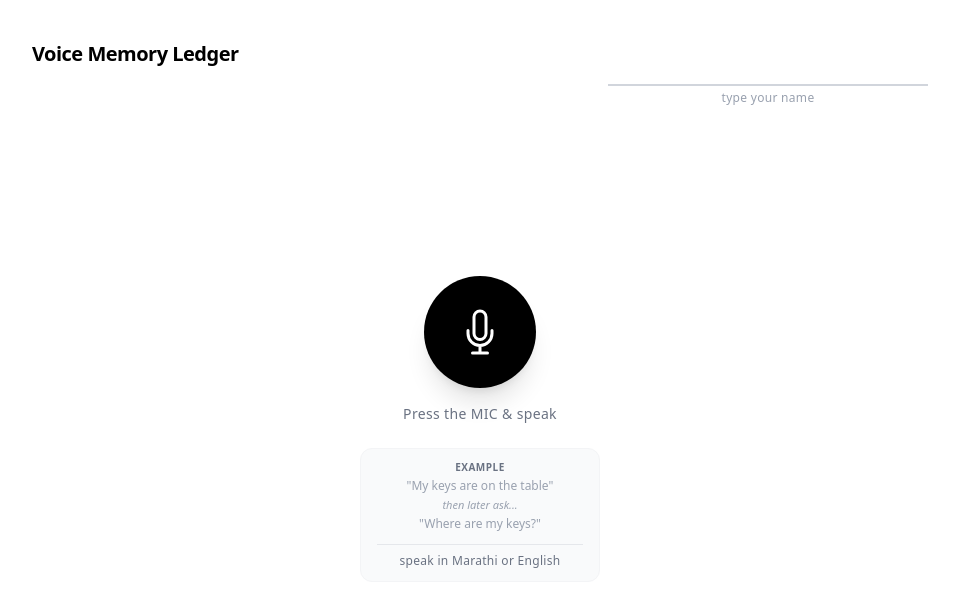
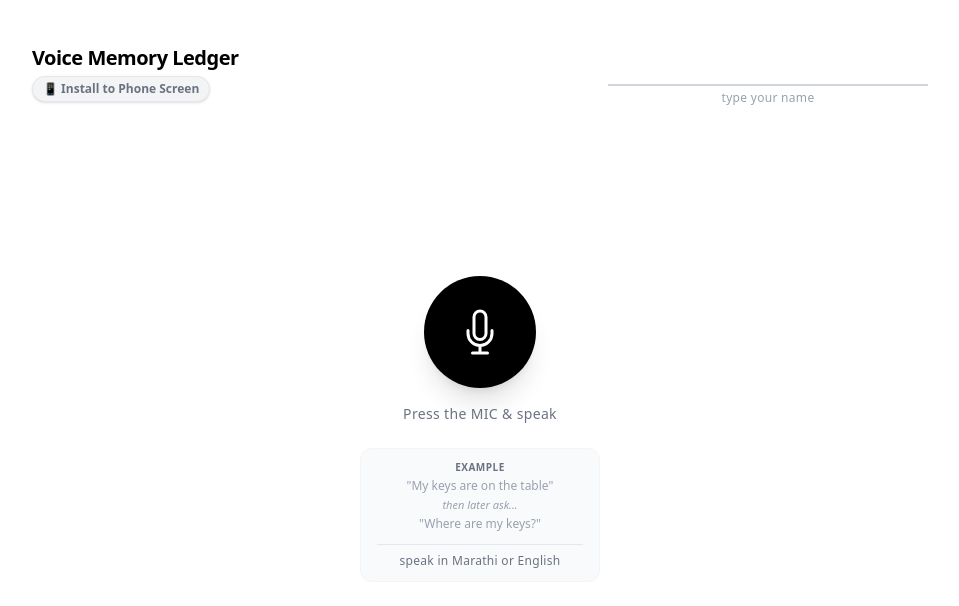
Before and after one commit to pramodapte55-ai/ai-voice-diary, a React (Vite) app: page / in a window 1280 px wide. Shown: the top 606 px of the page, without its empty margins (160-1119 px from the left). Built offline with nearby package versions, Linux system fonts and the light colour scheme.

Commit message:
Deploy manual PWA fallback screen shortcut install link button

```diff
--- a/src/App.tsx
+++ b/src/App.tsx
@@ -8,29 +8,26 @@ function App() {
   const [aiResponse, setAiResponse] = useState('');
   const [processingStatus, setProcessingStatus] = useState('');
 
-  // PWA Automatic Installation State Trackers
+  // PWA Automated & Manual Installation State Trackers
   const [deferredPrompt, setDeferredPrompt] = useState<any>(null);
-  const [showInstallBanner, setShowInstallBanner] = useState(false);
+  const [isInstallAvailable, setIsInstallAvailable] = useState(false);
 
   const mediaRecorderRef = useRef<MediaRecorder | null>(null);
   const audioChunksRef = useRef<Blob[]>([]);
 
-  // STEVE JOBS AUTOMATION: Intercept the browser and force the Install Prompt
   useEffect(() => {
     const handleBeforeInstallPrompt = (e: Event) => {
-      // Prevent the old default silent background behavior
       e.preventDefault();
-      // Save the installation trigger event for immediate action
       setDeferredPrompt(e);
-      // Instantly reveal our premium auto-install banner on screen
-      setShowInstallBanner(true);
+      // Failsafe: Open the install availability channel immediately on the UI canvas
+      setIsInstallAvailable(true);
     };
 
     window.addEventListener('beforeinstallprompt', handleBeforeInstallPrompt);
 
-    // If the app is already successfully installed, hide the banner automatically
+    // If already launched inside standalone installed mode, hide install buttons
     if (window.matchMedia('(display-mode: standalone)').matches) {
-      setShowInstallBanner(false);
+      setIsInstallAvailable(false);
     }
 
     return () => {
@@ -39,18 +36,18 @@ function App() {
   }, []);
 
   const triggerNativeInstallApp = async () => {
-    if (!deferredPrompt) return;
+    if (!deferredPrompt) {
+      // If the browser hidden prompt hasn't fired yet, give clear instructions
+      alert("To install: Tap the 3 vertical dots in the top-right corner of Chrome, then select 'Add to Home screen'.");
+      return;
+    }
 
-    // Force the phone to immediately display its native "Install App" pop-up panel
     deferredPrompt.prompt();
-
-    // Wait for the user to click "Install"
     const { outcome } = await deferredPrompt.userChoice;
     console.log(`User installation decision: ${outcome}`);
 
-    // Clear out the saved prompt tracker and clear the banner
     setDeferredPrompt(null);
-    setShowInstallBanner(false);
+    setIsInstallAvailable(false);
   };
 
   const startRecording = async () => {
@@ -110,9 +107,9 @@ function App() {
           }
 
         } catch (error) {
-          console.error("Backend Server communication failed:", error);
+          console.error("Backend failed:", error);
           setProcessingStatus('');
-          setAiResponse("Could not reach the backend memory ledger.");
+          setAiResponse("Could not reach backend memory ledger.");
         }
 
         stream.getTracks().forEach(track => track.stop());
@@ -136,35 +133,23 @@ function App() {
   return (
     <div className="fixed inset-0 bg-white flex flex-col justify-between p-6 overflow-hidden select-none">
 
-      {/* AUTOMATIC TOP-NOTIFICATION INSTALLATION BANNER */}
-      {showInstallBanner && (
-        <div className="w-full max-w-4xl mx-auto bg-black text-white px-4 py-3 rounded-xl flex items-center justify-between shadow-lg animate-bounce mb-2">
-          <div className="flex items-center space-x-3">
-            <div className="p-2 bg-gray-800 rounded-lg">
-              <svg xmlns="http://www.w3.org/2000/svg" fill="none" viewBox="0 0 24 24" strokeWidth={2} stroke="currentColor" className="w-5 h-5 text-white">
-                <path strokeLinecap="round" strokeLinejoin="round" d="M3 16.5v2.25A2.25 2.25 0 0 0 5.25 21h13.5A2.25 2.25 0 0 0 21 18.75V16.5M16.5 12 12 16.5m0 0L7.5 12m4.5 4.5V3" />
-              </svg>
-            </div>
-            <div>
-              <p className="text-xs font-semibold tracking-wide">Install Voice Ledger App</p>
-              <p className="text-[11px] text-gray-400">Add icon to your Home Screen instantly</p>
-            </div>
-          </div>
+      {/* BRANDING & UTILITY ROW */}
+      <div className="w-full max-w-4xl mx-auto flex flex-col md:flex-row justify-between items-center pt-4 gap-4">
+        <div className="flex flex-col items-start">
+          <h1 className="text-xl font-semibold text-black tracking-tight">
+            Voice Memory Ledger
+          </h1>
+
+          {/* ALWAYS ACCESSIBLE MANUAL APP INSTALLATION ACTION BUTTON */}
           <button
             onClick={triggerNativeInstallApp}
-            className="bg-white text-black px-4 py-1.5 rounded-lg text-xs font-bold active:scale-95 transition-transform"
+            className="mt-1 flex items-center space-x-1.5 text-xs font-semibold text-gray-500 bg-gray-100 hover:bg-black hover:text-white px-2.5 py-1 rounded-full border border-gray-200 shadow-sm transition-all"
           >
-            Install Now
+            <span>📱 Install to Phone Screen</span>
           </button>
         </div>
-      )}
 
-      {/* BRANDING ROW */}
-      <div className="w-full max-w-4xl mx-auto flex flex-col md:flex-row justify-between items-start pt-4 gap-4">
-        <h1 className="text-xl font-semibold text-black tracking-tight">
-          Voice Memory Ledger
-        </h1>
-        <div className="w-full max-w-xs mx-auto md:mx-0 flex flex-col items-center">
+        <div className="w-full max-w-xs flex flex-col items-center">
           <input
             type="text"
             value={name}
```
